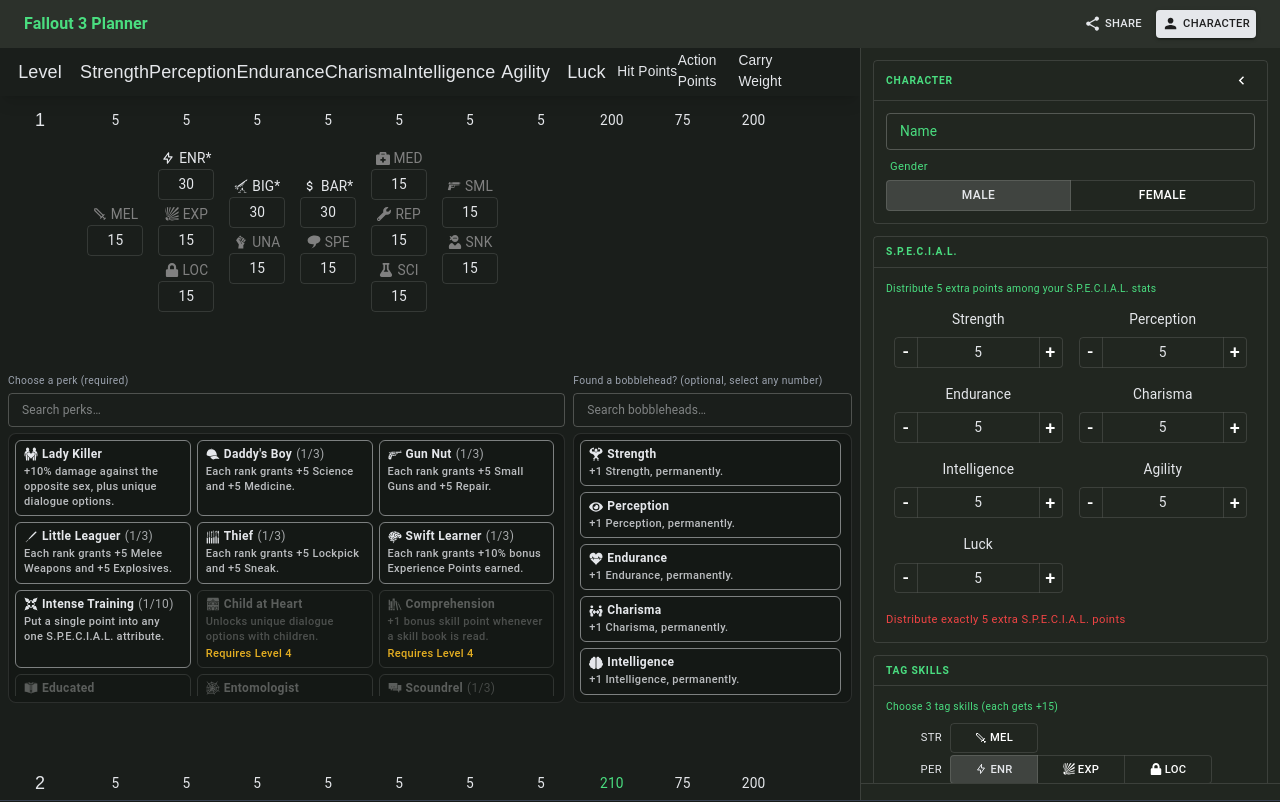
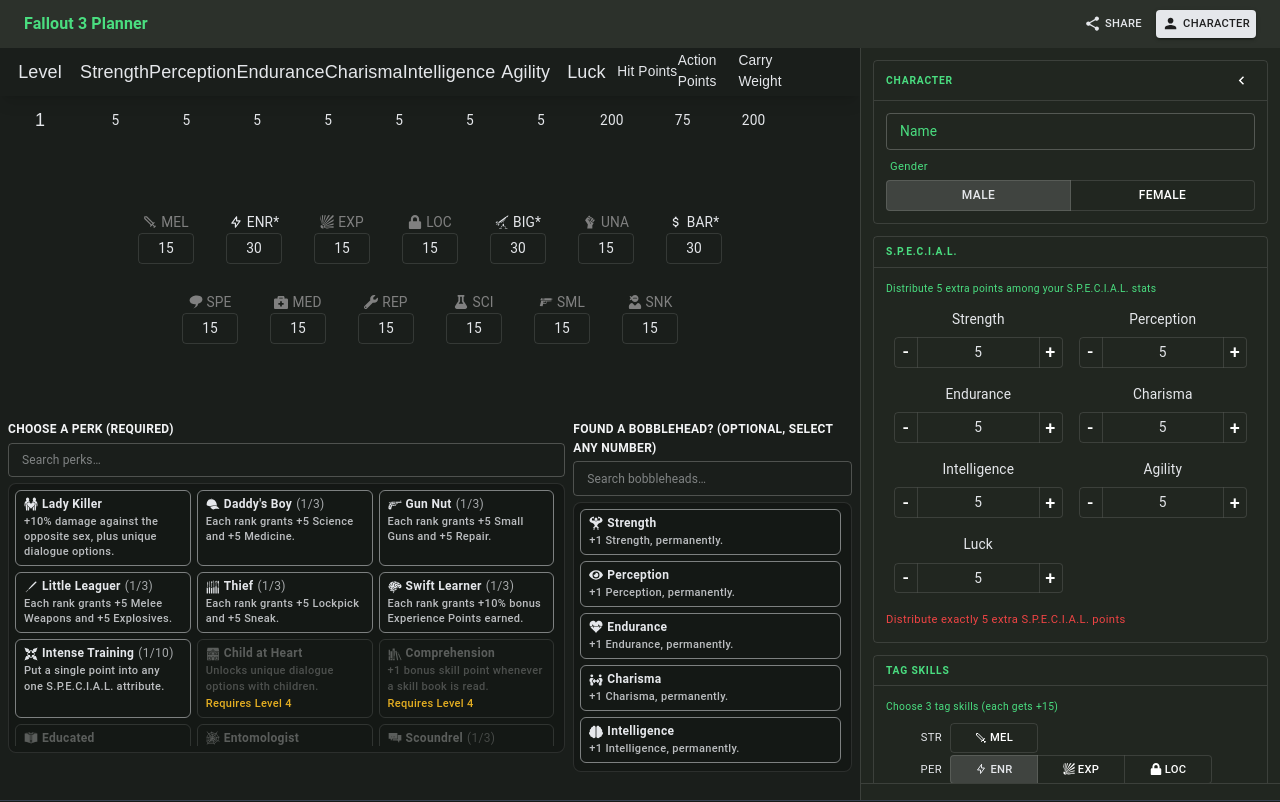
Before and after one commit to ScottMcDermid/fallout-3-planner, a Next.js app: page / in a window 1280 px wide. Shown: the top 802 px of the page. Built offline with nearby package versions, Linux system fonts and the light colour scheme.

Commit message:
Reorganize skill selectors into rows and make perk/bobblehead labels more prominent

```diff
--- a/src/components/ModifyLevelRow.tsx
+++ b/src/components/ModifyLevelRow.tsx
@@ -153,6 +153,14 @@
 
   const baseSkills = useMemo(() => sumSkillSet(level.skills, getSkillsSetTemplate()), [level]);
 
+  // Split all skills into two even rows, spread across the width rather than
+  // crammed into a single line.
+  const skillRows = useMemo(() => {
+    const allSkills = specialStats.flatMap((stat) => skillsBySpecial[stat]);
+    const half = Math.ceil(allSkills.length / 2);
+    return [allSkills.slice(0, half), allSkills.slice(half)];
+  }, []);
+
   useEffect(() => {
     onLevelUpChange?.(currentLevelUp);
     // eslint-disable-next-line react-hooks/exhaustive-deps
@@ -188,12 +196,21 @@
     <>
       {/* padding for level column */}
       <div></div>
-      {specialStats.map(
-        (stat) =>
-          skillsBySpecial[stat].length > 0 && (
-            <div key={stat}>
-              {skillsBySpecial[stat].map((skill) => (
-                <Box key={`${level.level}-${skill}`} className={compact ? 'w-full sm:w-16' : 'w-full sm:w-16 lg:w-[6.5rem]'}>
+      {/* padding for special stat columns — skills are listed side by side below instead */}
+      {specialStats.map((stat) => (
+        <div key={stat}></div>
+      ))}
+      {/* padding for derived stat columns on xl */}
+      <div className="hidden xl:block"></div>
+      <div className="hidden xl:block"></div>
+      <div className="hidden xl:block"></div>
+
+      {/* Skill selectors — side by side rather than grouped under their S.P.E.C.I.A.L. stat */}
+      <div className="col-span-full flex w-full flex-col gap-5 px-2 py-4">
+        {skillRows.map((row, i) => (
+          <div key={i} className="flex w-full flex-wrap items-start justify-center gap-x-6 gap-y-4">
+            {row.map((skill) => (
+              <Box key={`${level.level}-${skill}`} className={compact ? 'w-full sm:w-16' : 'w-full sm:w-16 lg:w-36'}>
                 <SkillSelector
                   skill={skill}
                   compact={compact}
@@ -209,12 +226,8 @@
               </Box>
             ))}
           </div>
-          ),
-      )}
-      {/* padding for derived stat columns on xl */}
-      <div className="hidden xl:block"></div>
-      <div className="hidden xl:block"></div>
-      <div className="hidden xl:block"></div>
+        ))}
+      </div>
 
       <div className="col-span-full w-full justify-start">
         {selectedSkill && (
@@ -236,7 +249,7 @@
       {/* Perk & Bobblehead pickers — side by side when there's room, stacked otherwise */}
       <div className="col-span-full flex w-full flex-wrap gap-2 px-2 py-2">
         <div className="min-w-[16rem] flex-[2]">
-          <Typography variant="caption" className="block pb-1 text-gray-400">
+          <Typography variant="subtitle2" className="block pb-1 font-bold tracking-wide text-gray-100 uppercase">
             Choose a perk (required)
           </Typography>
           <TextField
@@ -352,7 +365,7 @@
         </div>
 
         <div className="min-w-[16rem] flex-1">
-          <Typography variant="caption" className="block pb-1 text-gray-400">
+          <Typography variant="subtitle2" className="block pb-1 font-bold tracking-wide text-gray-100 uppercase">
             Found a bobblehead? (optional, select any number)
           </Typography>
           <TextField
```
Lines whose indentation alone changed are shown as unchanged.
